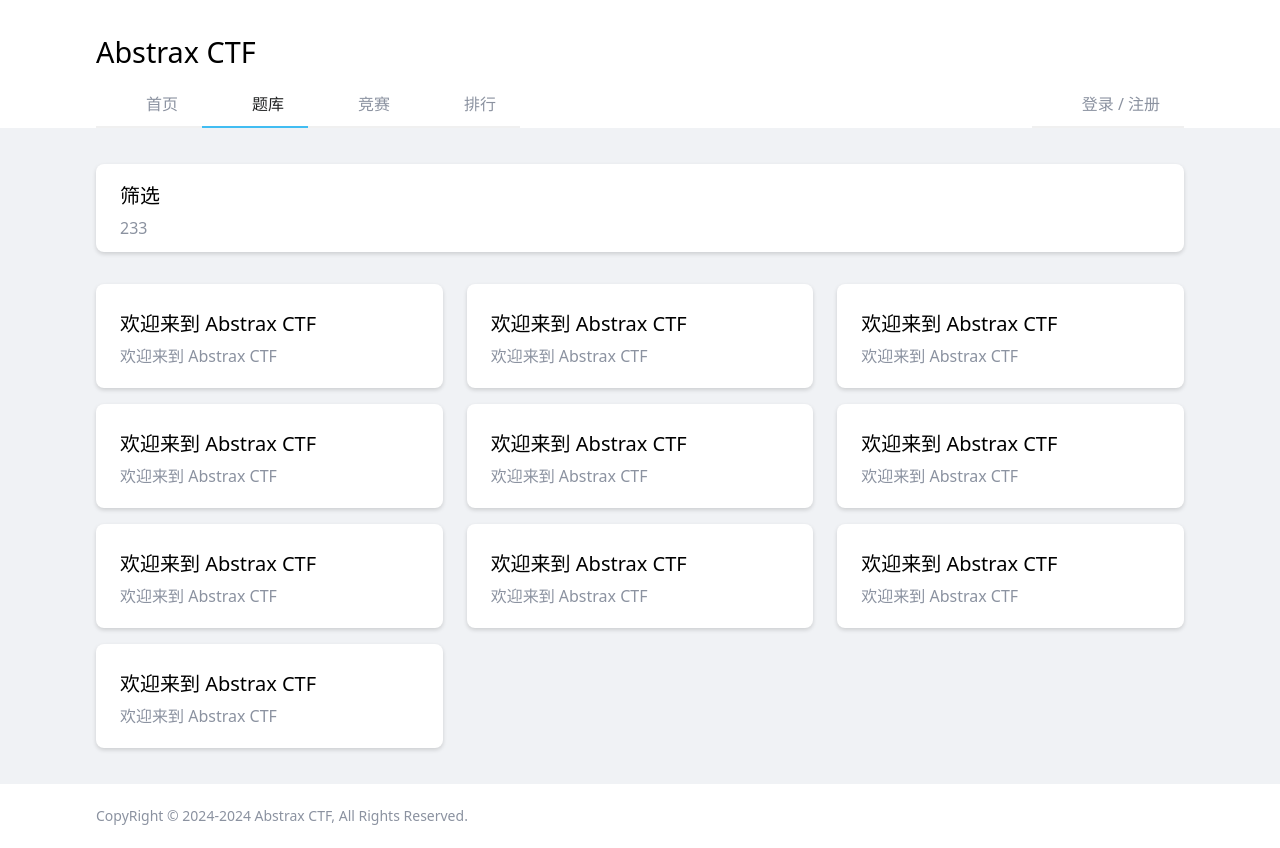
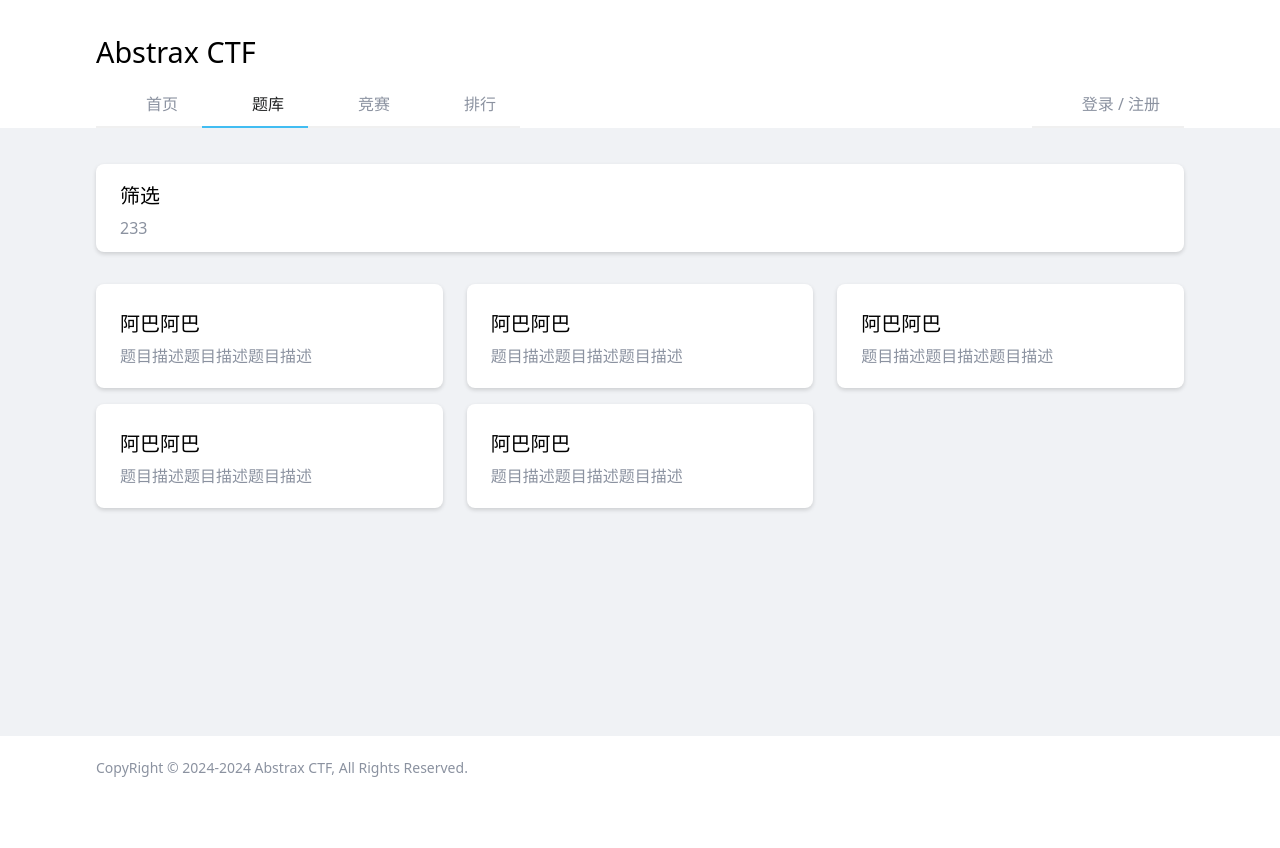
Before and after one commit to yemaster/abx-ctf, a Vue app in the folder src/client/: page /problems in a window 1280 px wide. After the commit the page ends 800 px from the top, so only its background shows below. Built offline with nearby package versions, Linux system fonts and the light colour scheme; some icons are missing; a small style sheet from the web is missing.

Commit message:
Loading State for problem and contest list

```diff
--- a/src/client/src/components/AxNavbar.vue
+++ b/src/client/src/components/AxNavbar.vue
@@ -1,5 +1,5 @@
 <script setup lang="ts">
-import { onMounted, onBeforeUnmount } from 'vue'
+import { onMounted, onBeforeUnmount, ref } from 'vue'
 
 import {
 	HomeOutline,
@@ -13,7 +13,7 @@ import {
 const navbarEle = ref();
 const navbarMode = ref(0);
 
-function onScroll(e) {
+function onScroll() {
     if (navbarEle.value.getBoundingClientRect().top) {
         navbarMode.value = 0;
     }
@@ -23,12 +23,12 @@ function onScroll(e) {
 }
 
 onMounted(() => {
-    document.addEventListener("scroll", onScroll);
-    onScroll();
+    document.addEventListener("scroll", onScroll)
+    onScroll()
 })
 
 onBeforeUnmount(() => {
-    document.removeEventListener("scroll", onScroll);
+    document.removeEventListener("scroll", onScroll)
 })
 </script>
 
--- a/src/client/src/pages/contest/ListPage.vue
+++ b/src/client/src/pages/contest/ListPage.vue
@@ -1,5 +1,7 @@
 <script setup lang="ts">
-import { onMounted } from 'vue'
+import { onMounted, ref } from 'vue'
+
+const loading = ref(false)
 
 onMounted(() => {
     document.title = `竞赛 - Abstrax CTF`
@@ -19,7 +21,20 @@ onMounted(() => {
     </div>
     <div class="ax-height-1"></div>
     <div class="ax-contest-list">
-        <div class="ax-contest-card" v-for="i in 10">
+        <div class="ax-contest-card" v-if="loading" v-for="i in 5">
+            <div class="ax-contest-image">
+                <n-skeleton height="100%" />
+            </div>
+            <div class="ax-card-body" style="width: 100%">
+                <div class="ax-card-body__header">
+                    <n-skeleton height="1.5rem" width="50%" />
+                </div>
+                <div class="ax-card-body__content">
+                    <n-skeleton height="1rem" width="80%" />
+                </div>
+            </div>
+        </div>
+        <div class="ax-contest-card" v-else v-for="i in 5">
             <div class="ax-contest-image">
                 <img src="https://ctf.u5tc.cn/assets/ef3ee80c56ae6b1e36a73dda2292bf3780bab8d446ffddbd37a35994e1795caa/poster">
             </div>
--- a/src/client/src/pages/problem/ListPage.vue
+++ b/src/client/src/pages/problem/ListPage.vue
@@ -1,5 +1,7 @@
 <script setup lang="ts">
-import { onMounted } from 'vue'
+import { onMounted, ref } from 'vue'
+
+const loading = ref(false)
 
 onMounted(() => {
     document.title = `题库 - Abstrax CTF`
@@ -19,13 +21,23 @@ onMounted(() => {
     </div>
     <div class="ax-height-1"></div>
     <div class="ax-problem-list">
-        <div class="ax-card" v-for="i in 10">
+        <div class="ax-card" v-if="loading" v-for="i in 5">
             <div class="ax-card-body">
                 <div class="ax-card-body__header">
-                    欢迎来到 Abstrax CTF
+                    <n-skeleton height="1.5rem" width="100%" />
                 </div>
                 <div class="ax-card-body__content">
-                    欢迎来到 Abstrax CTF
+                    <n-skeleton height="1rem" width="80%" />
+                </div>
+            </div>
+        </div>
+        <div class="ax-card" v-else v-for="i in 5">
+            <div class="ax-card-body">
+                <div class="ax-card-body__header">
+                    阿巴阿巴
+                </div>
+                <div class="ax-card-body__content">
+                    题目描述题目描述题目描述
                 </div>
             </div>
         </div>
```
Also changed, not shown: src/client/components.d.ts (+1 -9 lines).
